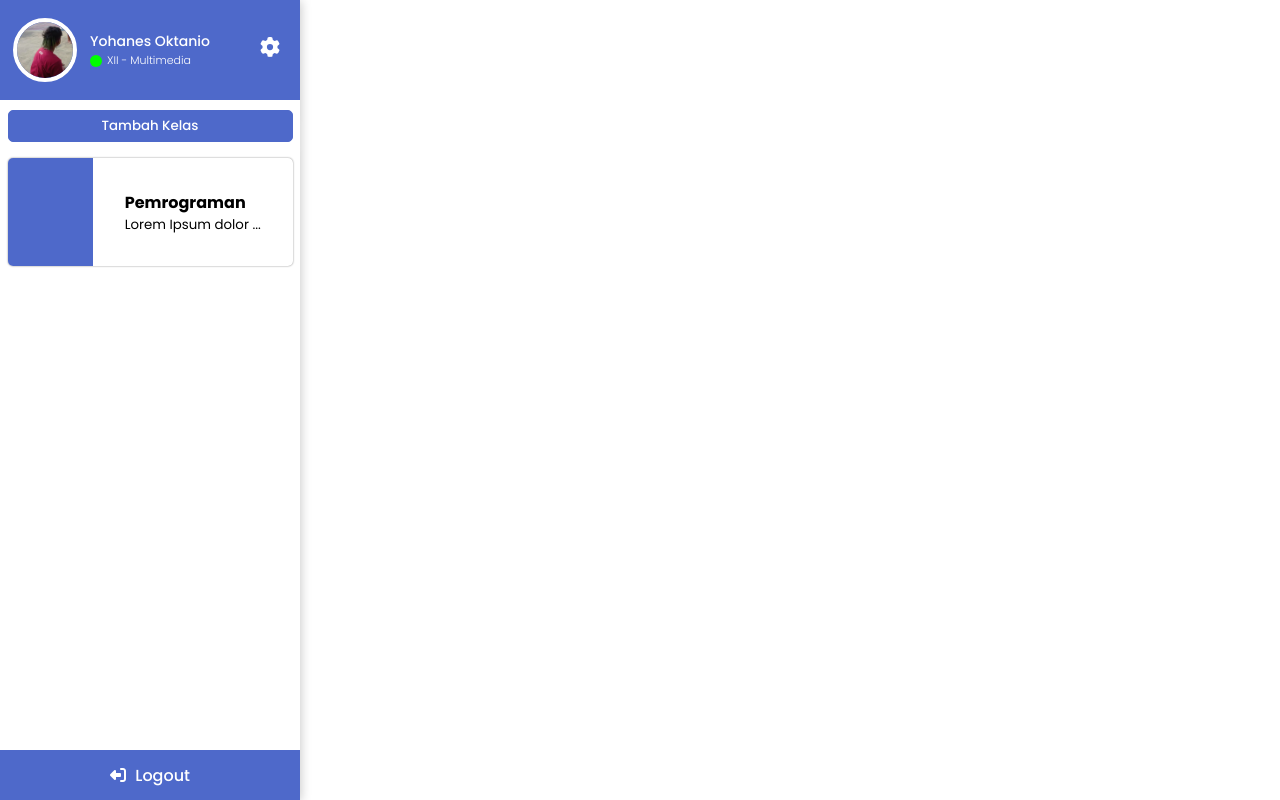
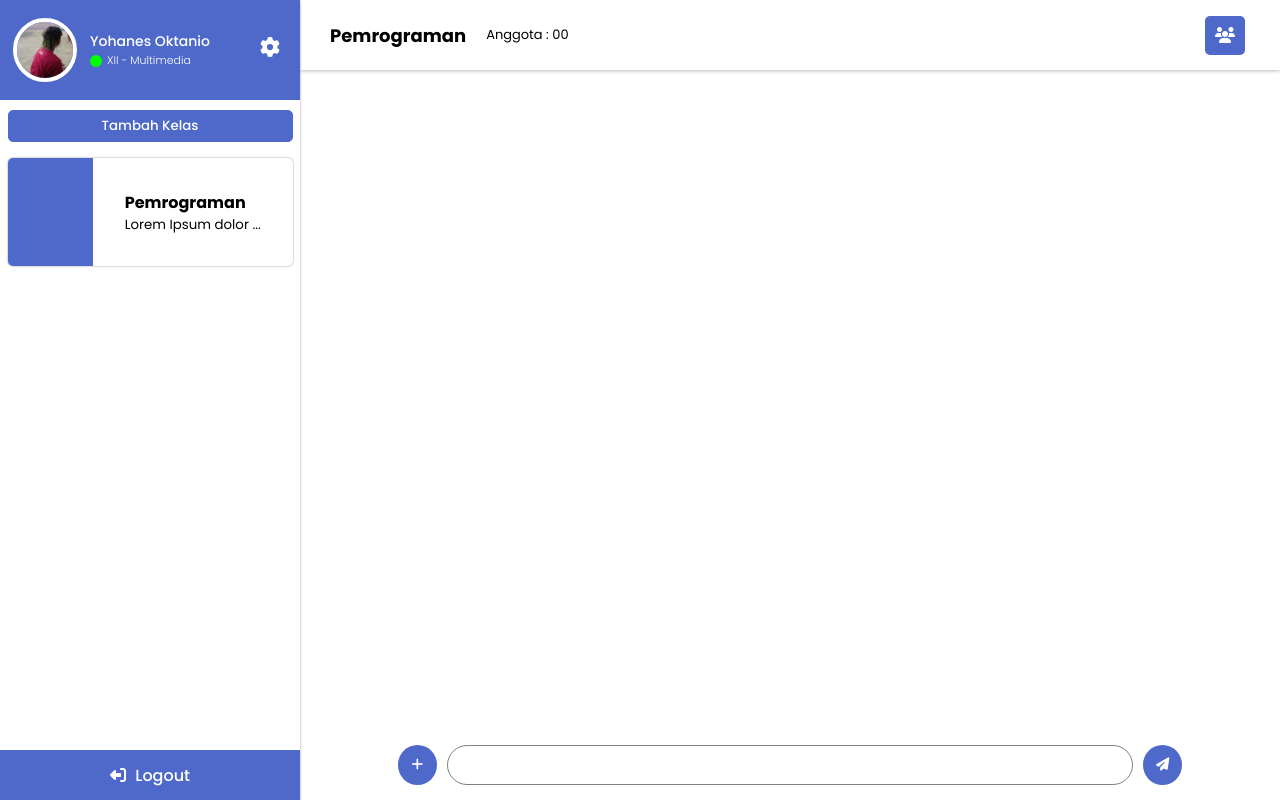
Before and after one commit to yohanesokta/ngp-connect, a Next.js app: page / in a window 1280 px wide. Built offline with nearby package versions, Linux system fonts and the light colour scheme.

Commit message:
UI : D2.1

```diff
--- a/package.json
+++ b/package.json
@@ -19,6 +19,7 @@
   },
   "devDependencies": {
     "eslint": "^8",
-    "eslint-config-next": "14.1.0"
+    "eslint-config-next": "14.1.0",
+    "sass": "^1.70.0"
   }
 }
--- a/src/app/globals.css
+++ b/src/app/globals.css
@@ -8,6 +8,10 @@
 :root {
     --color-white: #ffffff;
     --color-primary: #4e69ca;
-    --color-opas-primary:rgb(125, 140, 227);
+    --color-opas-primary: rgb(130, 148, 249);
     --side-min-size: 60px;
+    --color-dark: #00000;
 }
+.room-container {
+    display: flex;
+}
--- a/src/app/page.jsx
+++ b/src/app/page.jsx
@@ -1,9 +1,11 @@
+import RoomChat from "@/components/RoomChat/RoomChat"
 import SideBar from "@/components/SideBar"
 
 const page = () => {
   return (
-    <div>
+    <div className="room-container">
       <SideBar />
+      <RoomChat />
     </div>
   )
 }
--- /dev/null
+++ b/src/components/RoomChat/Navigation.jsx
@@ -0,0 +1,18 @@
+import "@/components/Styles/RoomChat/navigation.scss"
+const Navigation = () => {
+    return (
+        <div className="room-nav-container">
+            <div className="name-content">
+                <div className="name">
+                    <h5>Pemrograman</h5>
+                    <span>Anggota : 00</span>
+                </div>
+            </div>
+            <div className="users-container">
+                <button><i className="fa-solid fa-users"></i></button>
+            </div>
+        </div>
+    )
+}
+
+export default Navigation
--- /dev/null
+++ b/src/components/RoomChat/RoomChat.jsx
@@ -0,0 +1,27 @@
+import Navigation from "./Navigation"
+import "@/components/Styles/RoomChat/page.scss"
+const RoomChat = () => {
+    return (
+        <div className="RoomChat-container">
+            <Navigation />
+            <div className="container">
+
+                <div className="chat">
+                    <div className="message">
+                        <p></p>
+                    </div>
+                    <form action="">
+                        <div className="input-message">
+                            <button><i className="fa-solid fa-plus"></i></button>
+                            <input type="text" />
+                            <button><i className="fa-solid fa-paper-plane"></i></button>
+                        </div>
+                    </form>
+                </div>
+                <div className="anggota"></div>
+            </div>
+        </div>
+    )
+}
+
+export default RoomChat
--- a/src/components/SideBar.jsx
+++ b/src/components/SideBar.jsx
@@ -1,6 +1,6 @@
 'use client'
 
-import "./Styles/sidebar.css";
+import "./Styles/sidebar.scss";
 import Image from "next/image";
 import { FontAwesomeIcon } from "@fortawesome/react-fontawesome";
 import faRightFromBracket from "@fortawesome/fontawesome-svg-core"
@@ -44,13 +44,14 @@ const hidden = () => {
     if (items.classList.contains('side-full')) {
         items.classList.remove('side-full');
         items.classList.add('side-hide')
+        document.querySelector(".sidebar").width = `${50}px`
     } else {
         items.classList.remove('side-hide')
         items.classList.add('side-full')
     }
 }
 const SideBar = () => {
-    return (
+    return (<>
         <div className="sidebar">
             <div className="side-full" id="sidebar-container">
                 <Profile name="Yohanes Oktanio" info="XII - Multimedia" />
@@ -67,8 +68,9 @@ const SideBar = () => {
                 </div>
                 </a>
             </div>
-            <button onClick={hidden}></button>
+            <button className="hidden" onClick={hidden}></button>
         </div >
+    </>
     );
 };
 
--- /dev/null
+++ b/src/components/Styles/RoomChat/navigation.scss
@@ -0,0 +1,40 @@
+.room-nav-container{
+    width: 100%;
+    height: 70px;
+    display: flex;
+    position: relative;
+    box-shadow: 0 .1px 5px gray;
+    background-color: var(--color-white);
+    .name-content{
+        margin: auto 30px;
+        .name{
+            gap: 20px;
+            display: flex;
+            align-items: center;
+            color: var(--color-dark);
+            h5{
+                font-size: large;
+            }
+            span{
+                font-size: small;
+            }
+        }
+    }
+    .users-container{
+        position: absolute;
+        right: 30px;
+        width: 50px;
+        height: 100%;
+        display: flex;
+        button{
+            font-size: 12pt;
+            padding: 7px 10px;
+            background-color: var(--color-primary);
+            color: var(--color-white);
+            border-radius: 5px;
+            outline: none;
+            border: none;
+            margin: auto;
+        }
+    }
+}
--- /dev/null
+++ b/src/components/Styles/RoomChat/page.scss
@@ -0,0 +1,57 @@
+.RoomChat-container {
+    flex: 1;
+    flex-grow: 1;
+    height: 100vh;
+    .container {
+        display: flex;
+        width: 100%;
+        height: calc(100% - 70px);
+        .chat {
+            flex: 1;
+            height: 100%;
+            .message {
+                width: 100%;
+                height: calc(100% - 70px);
+                overflow-y: auto;
+            }
+            form {
+                width: 100%;
+                height: 70px;
+                display: flex;
+                .input-message {
+                    gap: 10px;
+                    display: flex;
+                    margin: auto;
+                    width: 80%;
+                    justify-content: space-between;
+                    input {
+                        width: 90%;
+                        padding: 0 2.5%;
+                        border-radius: 20px;
+                        height: 40px;
+                        border: 1px solid gray;
+                        outline: none;
+                    }
+                    button {
+                        border-radius: 50%;
+                        width: 40px;
+                        display: flex;
+                        border: none;
+                        outline: none;
+                        font-weight: 500;
+                        background: var(--color-primary);
+                        color: var(--color-white);
+                        i {
+                            margin: auto;
+                        }
+                    }
+                }
+            }
+        }
+        .anggota {
+            // width: 120px;
+            height: 100%;
+            background-color: aqua;
+        }
+    }
+}
--- a/src/components/Styles/sidebar.css
+++ b/src/components/Styles/sidebar.scss
@@ -1,11 +1,14 @@
 .sidebar {
     transition: .2s all;
     z-index: 10;
-    width: 315px;
+    width: auto;
+    position: relative;
     height: 100vh;
     display: flex;
-    position: fixed;
-    button {
+    .hidden {
+            z-index: 14;
+            position: absolute;
+        right: -15px;
         z-index: 11;
         outline: none;
         width: 15px;
@@ -19,14 +22,14 @@
             var(--color-white)
         );
     }
-    button:hover {
+    .hidden:hover {
         opacity: 0.5;
     }
 }
 .side-full {
     position: relative;
     background-color: var(--color-white);
-    box-shadow: 1px 1px 10px rgb(201, 201, 201);
+    box-shadow: .2px 1px 3px gray;
     width: 300px;
     height: 100vh;
     .profile-container {
```
Also changed, not shown: 2 other files (tests, documents, lock files or other folders).
